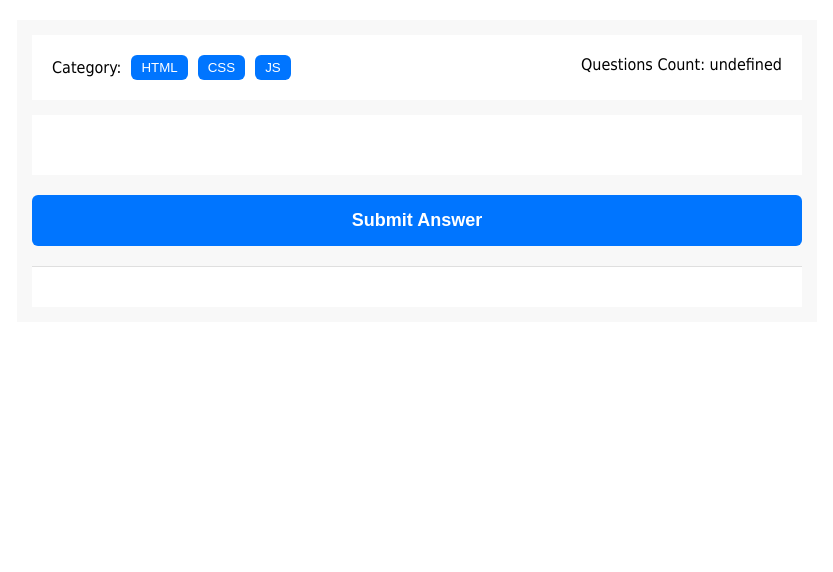
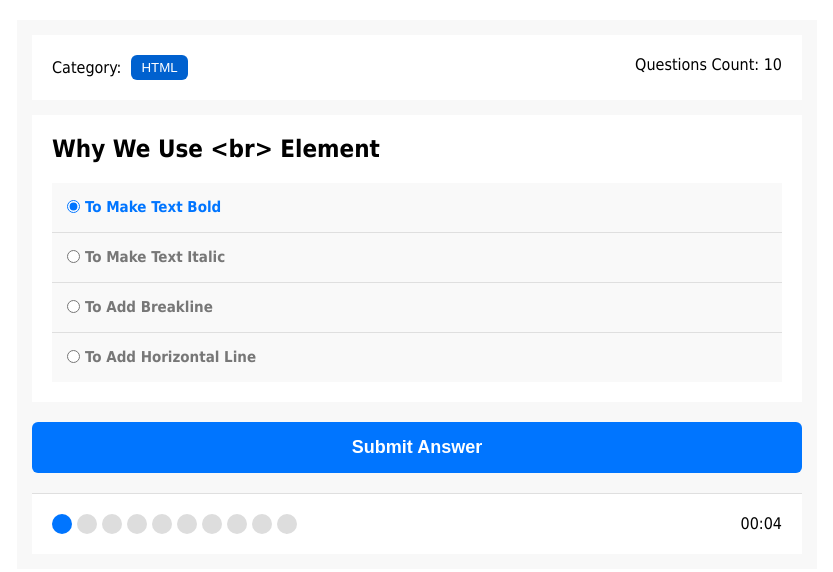
Before and after one commit to Waseemko-ayman/Quiz-Application, a plain HTML site: page index.html in a window 1280 px wide. Both pictures are taken after a click on the button "HTML". Shown: the whole page, without its empty margins (223-1056 px from the left). Drawn offline with Linux system fonts and the light colour scheme.

Commit message:
Refactor quiz app layout creation and category management logic. Add dynamic element generation for quiz areas, implement category toggling, and ensure result resets on category change.

```diff
--- a/index.html
+++ b/index.html
@@ -31,14 +31,6 @@
         </div>
         <div class="count">Questions Count: <span></span></div>
       </div>
-      <div class="quiz-area"></div>
-      <div class="answers-area"></div>
-      <button class="submit-button">Submit Answer</button>
-      <div class="bullets">
-        <div class="spans"></div>
-        <div class="countdown"></div>
-      </div>
-      <div class="results"></div>
     </div>
     <script src="script.js"></script>
   </body>
--- a/script.js
+++ b/script.js
@@ -1,4 +1,5 @@
 /* ================================== Select Element ================================== */
+let quizApp = document.querySelector(".quiz-app");
 let categorys = document.querySelector(".categorys .category");
 let countSpan = document.querySelector(".quiz-info .count span");
 let bullets = document.querySelector(".bullets");
@@ -13,52 +14,128 @@ let countdownElement = document.querySelector(".countdown");
 let currentIndex = 0;
 let rightAnswer = 0;
 let countdownInterval;
+let currentCategory;
+let activeCategory = null;
+let theCategorysBtn;
+
+function createQuizLayout() {
+  questionArea = document.createElement("div");
+  questionArea.classList.add("quiz-area");
+
+  answersArea = document.createElement("div");
+  answersArea.classList.add("answers-area");
+
+  submitButton = document.createElement("button");
+  submitButton.classList.add("submit-button");
+  submitButton.textContent = "Submit Answer";
+
+  bullets = document.createElement("div");
+  bullets.classList.add("bullets");
+
+  bulletsSpanContainer = document.createElement("div");
+  bulletsSpanContainer.classList.add("spans");
+
+  countdownElement = document.createElement("div");
+  countdownElement.classList.add("countdown");
+
+  resultContainer = document.createElement("div");
+  resultContainer.classList.add("results");
+
+  // Add Bullets Span Container To Bullets Div
+  bullets.appendChild(bulletsSpanContainer);
+
+  // Add Count Down Element To Bullets Div
+  bullets.appendChild(countdownElement);
+
+  // Add Quiz Area To Quiz App Div
+  quizApp.appendChild(questionArea);
+
+  // Add Answer Area To Quiz App Div
+  quizApp.appendChild(answersArea);
+
+  // Add Submit Button To Quiz App Div
+  quizApp.appendChild(submitButton);
+
+  // Add Bullets Div To Quiz App Div
+  quizApp.appendChild(bullets);
+
+  // Add Results To Quiz App Div
+  quizApp.appendChild(resultContainer);
+}
 
 /* ============================= Create Get Data Function ============================= */
 async function getQuestions() {
   try {
     let data = await fetch("html_questions.json");
     let questionsObjects = await data.json();
-    console.log(questionsObjects);
 
-    // Get the keys to Questions Objects
-    let questionsObjectsKeys = Object.keys(questionsObjects);
+    // Create Category
+    createCategorys(questionsObjects);
 
-    for (let i = 0; i < questionsObjectsKeys.length; i++) {
+    theCategorysBtn = document.querySelectorAll(".categorys .category button");
 
-      // Create Button
-      let categoryButton = document.createElement("button");
-      // Add Data Attribute + innerHTML
-      categoryButton.dataset.category = questionsObjectsKeys[i];
-      categoryButton.innerHTML = questionsObjectsKeys[i];
+    theCategorysBtn.forEach((button) => {
+      button.addEventListener("click", (e) => {
 
-      // Add Button To Categorys Div
-      categorys.appendChild(categoryButton);
+        // Check for results
+        if (resultContainer && resultContainer.innerHTML !== "") {
+          resultContainer.innerHTML = "";
+          resultContainer.style.padding = "";
+          resultContainer.style.marginTop = "";
+          resultContainer.style.backgroundColor = "";
         }
 
-    let theCategorysBtn = document.querySelectorAll(".categorys .category button");
+        // Check if the structure has already been created.
+        if (!document.querySelector(".quiz-area")) {
+          createQuizLayout(); // Create the structure only if it does not exist
+        }
+
+        // Remove Checked Class From All buttons
         theCategorysBtn.forEach((button) => {
-      button.addEventListener("click", (e) => {
-        console.log(e.currentTarget.dataset.category);
-      })
-    })
+          button.classList.remove("checked");
+        });
+
+        // Add Checked Class To The Clicked Button
+        button.classList.add("checked");
+
+        // Remove all categories except the selected ones.
+        theCategorysBtn.forEach((button) => {
+          if (!button.classList.contains("checked")) {
+            button.style.display = "none";
+          }
+        });
+
+        let selectedCategory = e.currentTarget.dataset.category;
+
+        if (activeCategory === selectedCategory) {
+          return;
+        }
+
+        // Update active class
+        activeCategory = selectedCategory;
+        currentIndex = 0;
+
+        // Remove old questions and related information
+        clearPreviousQuestion();
+
+        currentCategory = questionsObjects[selectedCategory];
 
         // Questions Count
-    let qCount = questionsObjects.length;
+        let qCount = currentCategory.length;
 
         // Create Bullets + Set Questions Count
         createBullets(qCount);
 
         // Add Question Data
-    addQuestionData(questionsObjects[currentIndex], qCount);
+        addQuestionData(currentCategory[currentIndex], qCount);
 
         // Start CountDown
-    countdown(3, qCount);
+        countdown(5, qCount);
 
         // Click on Submit
         submitButton.addEventListener("click", () => {
           // Get Right Answer
-      let theRightAnswer = questionsObjects[currentIndex].right_answer;
+          let theRightAnswer = currentCategory[currentIndex].right_answer;
 
           // Increase Index
           currentIndex++;
@@ -71,24 +148,51 @@ async function getQuestions() {
           answersArea.innerHTML = "";
 
           // Add Question Data
-      addQuestionData(questionsObjects[currentIndex], qCount);
+          addQuestionData(currentCategory[currentIndex], qCount);
 
           // Handle Bullets Classes
           handleBullets();
 
           // Start CountDown
           clearInterval(countdownInterval);
-      countdown(3, qCount);
+          countdown(5, qCount);
 
           // Show Result
           showResult(qCount);
         })
-
+      });
+    });
   } catch (error) {
     console.log(error);
   }
 }
 getQuestions();
+
+/* ================ Remove Old Questions & Related Information Function =============== */
+function clearPreviousQuestion() {
+  questionArea.innerHTML = ""; // Remove old question
+  answersArea.innerHTML = ""; // Remove old answers
+  bulletsSpanContainer.innerHTML = ""; // Remove old points
+  clearInterval(countdownInterval); // Stop the counter
+  currentIndex = 0; // Reset index
+}
+
+/* ================================ Categorys Function ================================ */
+function createCategorys(questionsObjects) {
+  // Get the keys to Questions Objects
+  let questionsObjectsKeys = Object.keys(questionsObjects);
+
+  for (let i = 0; i < questionsObjectsKeys.length; i++) {
+    // Create Button
+    let categoryButton = document.createElement("button");
+    // Add Data Attribute + innerHTML
+    categoryButton.dataset.category = questionsObjectsKeys[i];
+    categoryButton.innerHTML = questionsObjectsKeys[i];
+
+    // Add Button To Categorys Div
+    categorys.appendChild(categoryButton);
+  }
+}
 
 /* ============================ Create The Bullets Function =========================== */
 function createBullets(num) {
@@ -213,6 +317,11 @@ function showResult(count) {
     resultContainer.style.padding = "10px";
     resultContainer.style.marginTop = "10px";
     resultContainer.style.backgroundColor = "white";
+
+    theCategorysBtn.forEach((button) => {
+      button.style.display = "block";
+      button.classList.remove("checked");
+    });
   }
 }
 
@@ -238,10 +347,12 @@ function countdown(duration, count) {
   }
 }
 
-/* =============================== Remove Elements Function =============================== */
+/* ============================ Remove Elements Function ============================= */
 function remove() {
   questionArea.remove();
   answersArea.remove();
   submitButton.remove();
   bullets.remove();
 }
+
+// remove();
```
Lines whose indentation alone changed are shown as unchanged.
